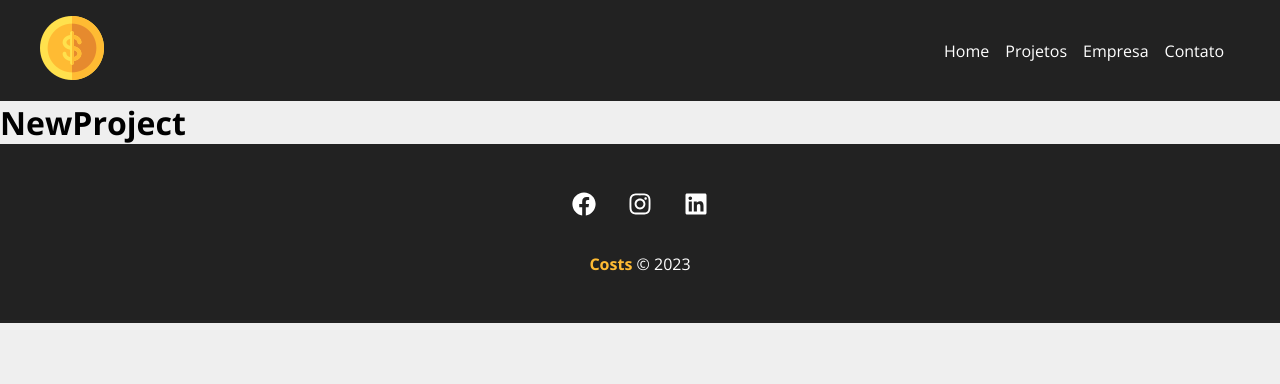
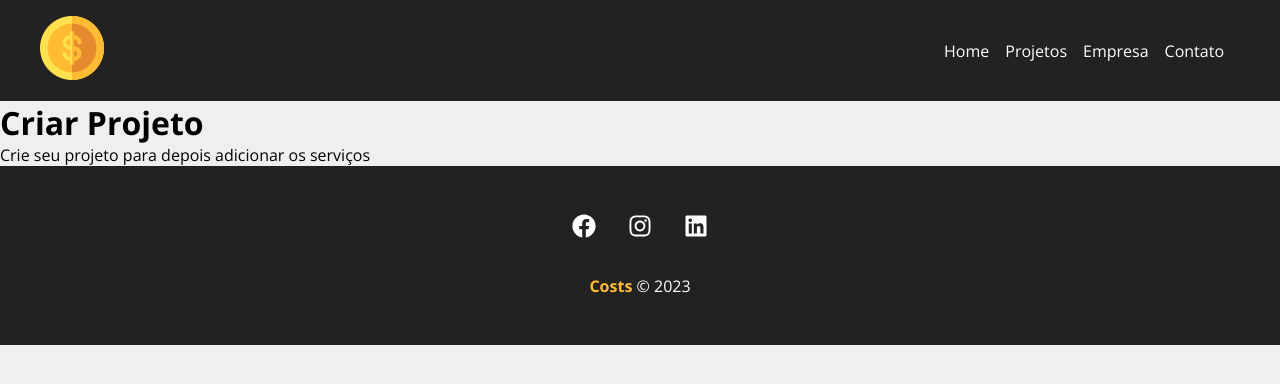
Before and after one commit to AAlan12/Costs, a React (Vite) app: page /newproject in a window 1280 px wide. Shown: the top 384 px of the page. Built offline with nearby package versions, Linux system fonts and the light colour scheme.

Commit message:
Init dá estruturação do page NewProject

```diff
--- a/src/App.jsx
+++ b/src/App.jsx
@@ -2,7 +2,7 @@
 import Home from './pages/Home/Home'
 import Contact from './pages/Contact'
 import Company from './pages/Company'
-import NewProject from './pages/NewProject'
+import NewProject from './pages/NewProject/NewProject'
 import Projects from './pages/Projects'
 import Navbar from './components/Navbar'
 import Footer from './components/Footer'
--- a/src/pages/NewProject.jsx
+++ /dev/null
@@ -1,7 +0,0 @@
-function NewProject() {
-    return(
-        <h1>NewProject</h1>
-    )
-}
-
-export default NewProject;
--- /dev/null
+++ b/src/pages/NewProject/NewProject.jsx
@@ -0,0 +1,11 @@
+import styles from './styles.module.css'
+function NewProject() {
+    return(
+        <div>
+            <h1>Criar Projeto</h1>
+            <p>Crie seu projeto para depois adicionar os serviços</p>
+        </div>
+    )
+}
+
+export default NewProject;
--- /dev/null
+++ b/src/pages/NewProject/styles.module.css
@@ -0,0 +1,13 @@
+.newproject_container {
+    width: 450px;
+    margin: 0 auto;
+    padding: 3em;
+  }
+
+  .newproject_container h1 {
+    margin-bottom: 0.5em;
+  }
+
+  .newproject_container p {
+    color: var(--color-third);
+  }
```
